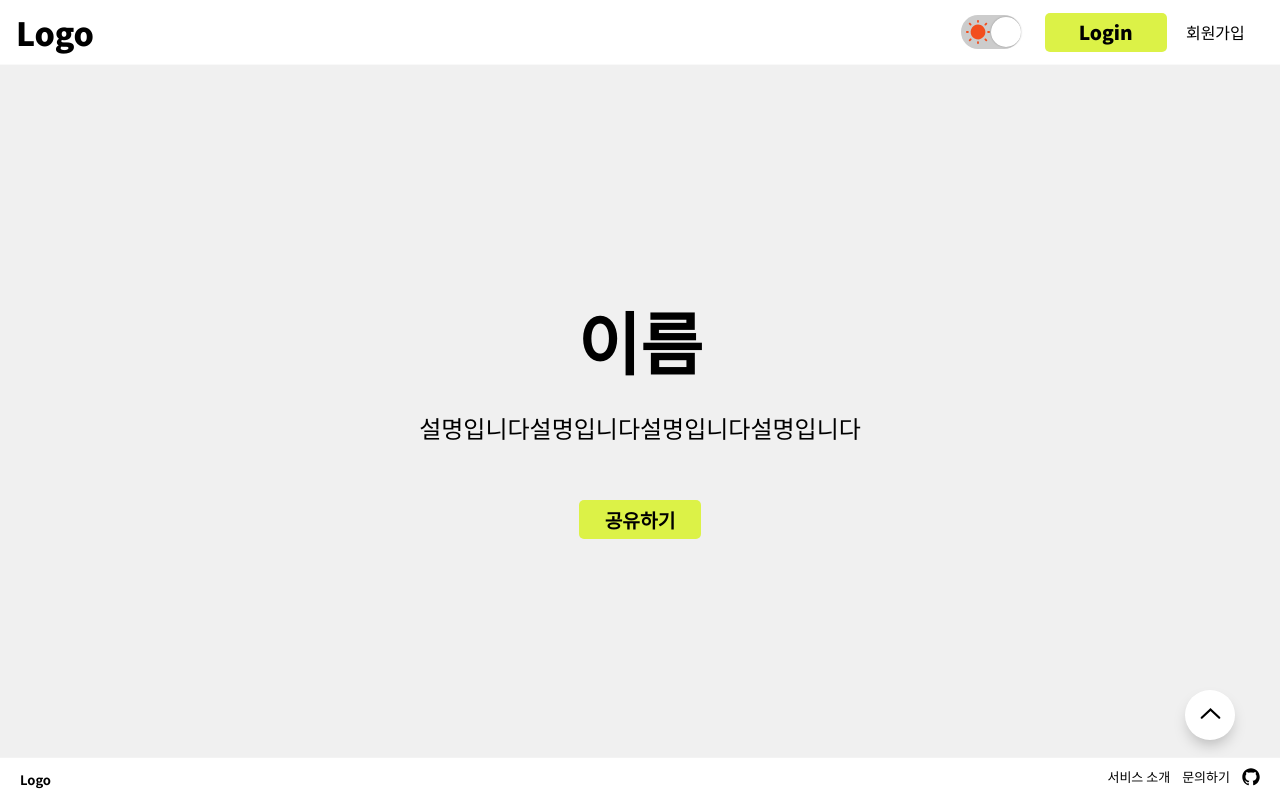
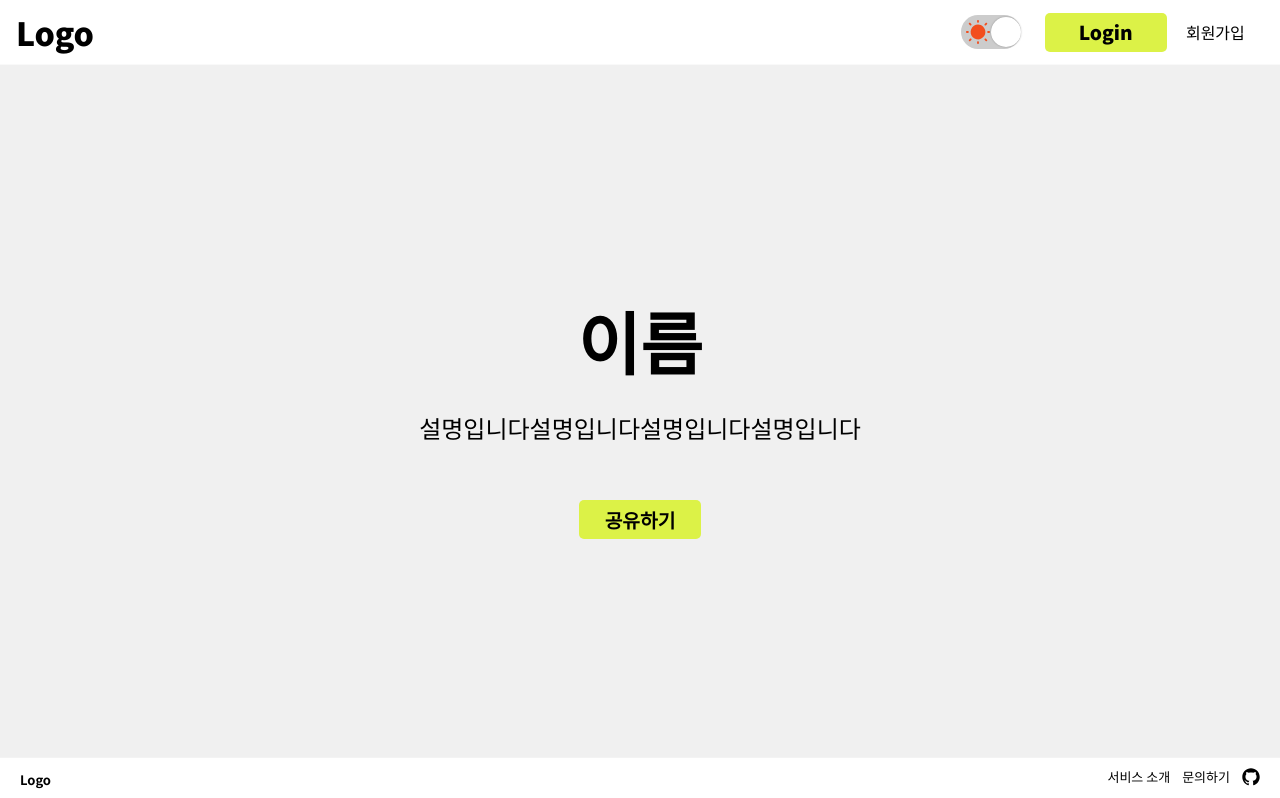
Before and after one commit to codestates-seb/seb43_main_001, a React (Create React App) app in the folder client/: page / in a window 1280 px wide. Shown: the top 798 px of the page. Built offline with nearby package versions, Linux system fonts and the light colour scheme.

Commit message:
feat: ArrowUp 버튼 누르면 페이지 상단으로 올라가는 기능 추가

```diff
--- a/client/src/components/Home/ArrowUp.style.tsx
+++ b/client/src/components/Home/ArrowUp.style.tsx
@@ -7,14 +7,21 @@ export const ArrowUpWrapper = styled.div`
   align-items: center;
   width: 45px;
   height: 45px;
+  position: fixed;
+  bottom: 60px;
+  right: 20px;
   border-radius: 50%;
   background-color: ${({ theme }) => theme.themeStyle.backgroundColor};
   box-shadow: 0px 8px 15px -4px rgba(0, 0, 0, 0.25);
+  opacity: 0;
+  pointer-events: none;
   cursor: pointer;
+  transition: opacity 300ms;
 
-  position: fixed;
-  bottom: 60px;
-  right: 20px;
+  &.visible {
+    opacity: 1;
+    pointer-events: auto;
+  }
 
   @media ${({ theme }) => theme.breakpoints.TABLETMIN} {
     width: 50px;
--- a/client/src/components/Home/ArrowUp.tsx
+++ b/client/src/components/Home/ArrowUp.tsx
@@ -1,8 +1,25 @@
+import { useState } from 'react';
 import * as S from './ArrowUp.style';
 
 function ArrowUp() {
+  const [showButton, setShowButton] = useState(false);
+
+  const checkScrollDown = () => {
+    if (!showButton && window.pageYOffset > 400) {
+      setShowButton(true);
+    } else if (showButton && window.pageYOffset <= 400) {
+      setShowButton(false);
+    }
+  };
+
+  const scrollTop = () => {
+    window.scrollTo({ top: 0, behavior: 'smooth' });
+  };
+
+  window.addEventListener('scroll', checkScrollDown);
+
   return (
-    <S.ArrowUpWrapper>
+    <S.ArrowUpWrapper onClick={scrollTop} className={showButton ? 'visible' : ''}>
       <S.ArrowUpIcon />
     </S.ArrowUpWrapper>
   );
```
